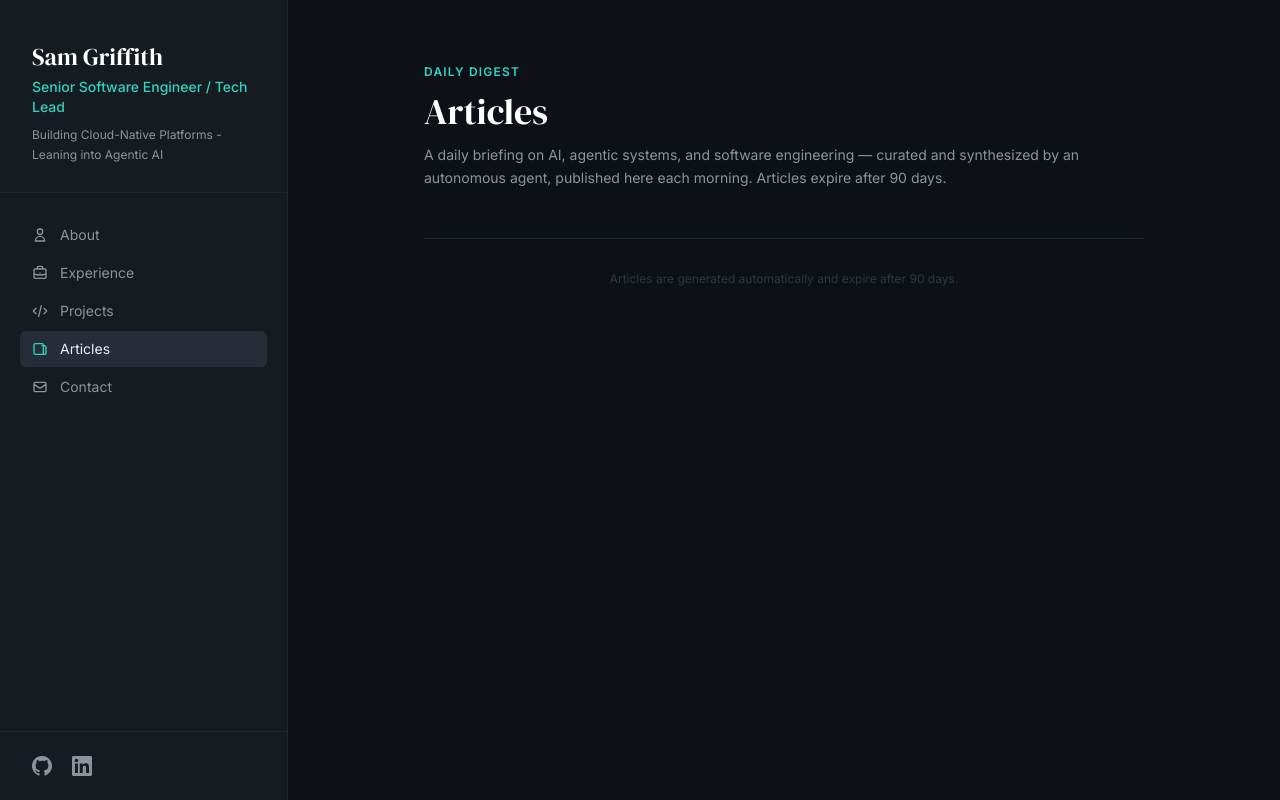
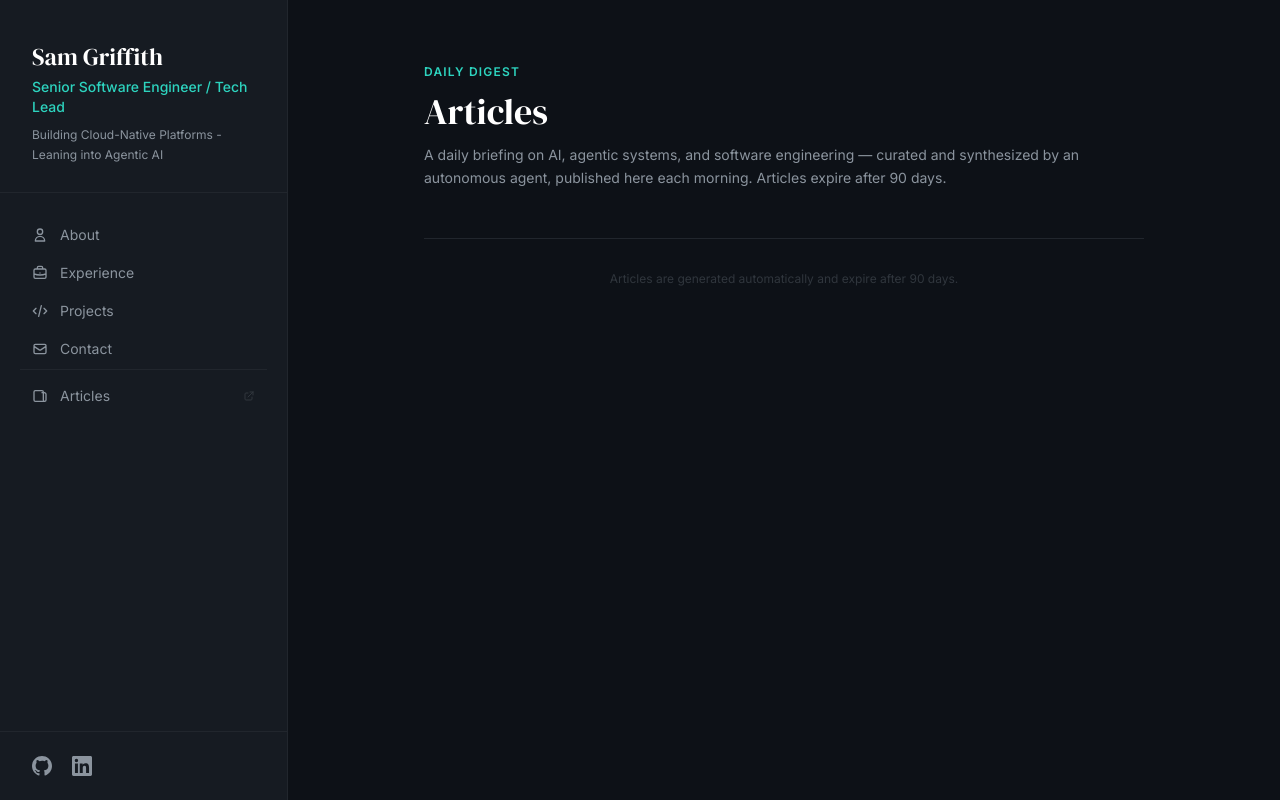
Before and after one commit to aleph2136/newsfloor-agent, a Python web app: template newsfloor/templates/articles_index.html in a window 1280 px wide. Run offline with Jinja, Linux system fonts and the light colour scheme; the template is opened without the code that fills it, so the values that code supplies are empty; some libraries are stand-ins or nearby versions.

Commit message:
updating articles nav

```diff
--- a/newsfloor/templates/articles_index.html
+++ b/newsfloor/templates/articles_index.html
@@ -123,7 +123,7 @@
       <p class="text-[#8b949e] text-xs leading-relaxed">Building Cloud-Native Platforms - Leaning into Agentic AI</p>
     </div>
 
-    <!-- Navigation -->
+        <!-- Navigation -->
     <nav class="px-5 py-6 flex-1" aria-label="Primary navigation">
       <ul class="space-y-0.5" role="list">
         <li>
@@ -151,19 +151,24 @@
           </a>
         </li>
         <li>
-          <a href="/articles/index.html" class="nav-link active flex items-center gap-3 px-3 py-2 rounded-md text-sm transition-all group" aria-current="page">
-            <svg class="w-4 h-4 shrink-0 text-[#2dd4bf]" fill="none" viewBox="0 0 24 24" stroke="currentColor">
-              <path stroke-linecap="round" stroke-linejoin="round" stroke-width="2" d="M19 20H5a2 2 0 01-2-2V6a2 2 0 012-2h10a2 2 0 012 2v1m2 13a2 2 0 01-2-2V7m2 13a2 2 0 002-2V9.5a2.5 2.5 0 00-2.5-2.5H15"/>
-            </svg>
-            Articles
-          </a>
-        </li>
-        <li>
           <a href="/#contact" class="nav-link flex items-center gap-3 px-3 py-2 rounded-md text-sm text-[#8b949e] hover:text-white hover:bg-[#21262d] transition-all group">
             <svg class="w-4 h-4 shrink-0 group-hover:text-[#2dd4bf] transition-colors" fill="none" viewBox="0 0 24 24" stroke="currentColor">
               <path stroke-linecap="round" stroke-linejoin="round" stroke-width="2" d="M3 8l7.89 5.26a2 2 0 002.22 0L21 8M5 19h14a2 2 0 002-2V7a2 2 0 00-2-2H5a2 2 0 00-2 2v10a2 2 0 002 2z"/>
             </svg>
             Contact
+          </a>
+        </li>
+        <li class="pt-2 mt-1.5 border-t border-[#21262d]">
+          <a href="/articles/index.html" class="nav-link flex items-center justify-between gap-3 px-3 py-2 rounded-md text-sm text-[#8b949e] hover:text-white hover:bg-[#21262d] transition-all group">
+            <span class="flex items-center gap-3">
+              <svg class="w-4 h-4 shrink-0 group-hover:text-[#2dd4bf] transition-colors" fill="none" viewBox="0 0 24 24" stroke="currentColor">
+                <path stroke-linecap="round" stroke-linejoin="round" stroke-width="2" d="M19 20H5a2 2 0 01-2-2V6a2 2 0 012-2h10a2 2 0 012 2v1m2 13a2 2 0 01-2-2V7m2 13a2 2 0 002-2V9.5a2.5 2.5 0 00-2.5-2.5H15"/>
+              </svg>
+              Articles
+            </span>
+            <svg class="w-3 h-3 shrink-0 text-[#30363d] group-hover:text-[#2dd4bf] transition-colors" fill="none" viewBox="0 0 24 24" stroke="currentColor">
+              <path stroke-linecap="round" stroke-linejoin="round" stroke-width="2" d="M10 6H6a2 2 0 00-2 2v10a2 2 0 002 2h10a2 2 0 002-2v-4M14 4h6m0 0v6m0-6L10 14"/>
+            </svg>
           </a>
         </li>
       </ul>
```
